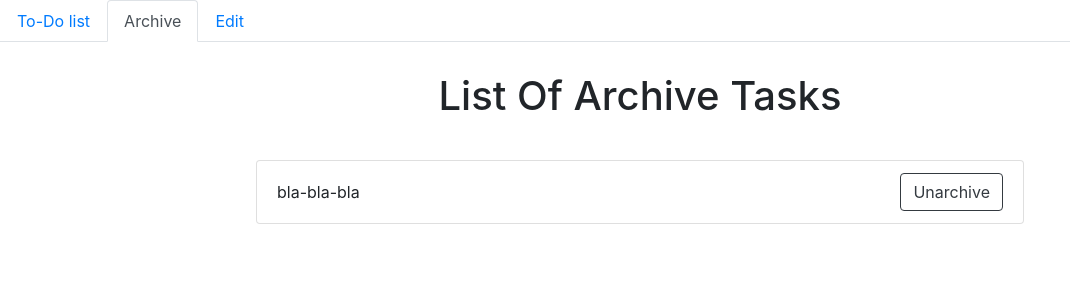
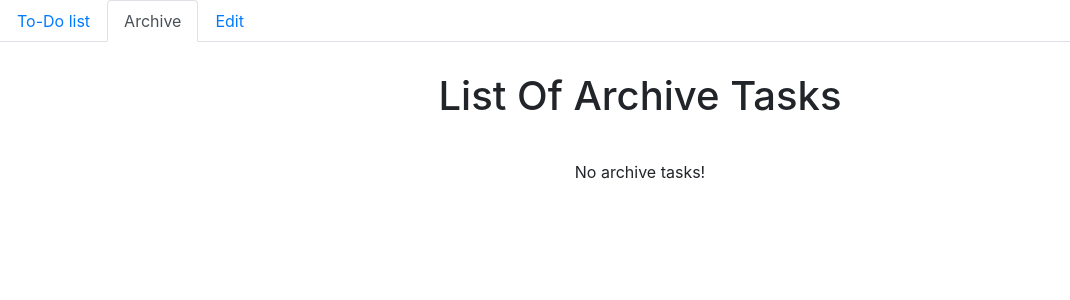
Before and after one commit to HomaX1/js-mentoring-program, a React (Create React App) app in the folder react-to-do-list/: page /archive in a window 1280 px wide. Shown: the top 300 px of the page, without its empty margins (0-1070 px from the left). Built offline with nearby package versions, Linux system fonts and the light colour scheme.

Commit message:
added some logic

```diff
--- a/react-to-do-list/src/components/archive/archive.css
+++ b/react-to-do-list/src/components/archive/archive.css
@@ -0,0 +1,4 @@
+.archive__text {
+    text-align: center;
+
+}
--- a/react-to-do-list/src/components/archive/archive.js
+++ b/react-to-do-list/src/components/archive/archive.js
@@ -1,26 +1,46 @@
 import React, {Component} from 'react';
 
 import './archive.css';
+import {archiveTask} from '../../actions/actionCreator';
 import Title from '../../components/title/title';
+import PropTypes from 'prop-types';
+import { connect } from 'react-redux';
 
 class Archive extends Component {
+  static propTypes = {
+    archiveTask: PropTypes.func
+  };
+
+  static defaultProps = {
+    archiveTask: () => {}
+  };
+
   render() {
+    const {archive, archiveTask} = this.props;
+    console.log(archive);
     return (
       <div className="archive">
-                <Title title="List of archive tasks" />
+        <Title title="List of archive tasks"/>
         <ul className="list-group to-do-list">
-                    {/*{tasks.map(({id, text, isCompleted}) => {*/}
-                        {/**/}
-                    {/*})}*/}
-                    <li className="list-group-item to-do-item">
-                        <span className="to-do-text">bla-bla-bla</span>
-                        {/*{isCompleted ? <span className="to-do-text"><del>{text}</del></span> : <span className="to-do-text">{text}</span>}*/}
+
+          {archive
+            ? archive.map(({id, text}) => {
+              return (
+                <li className="list-group-item to-do-item" archiveTask={archiveTask} id={id} key={id} text={text}>
+                  <span className="to-do-text">{text}</span>
                   <button type="button" className="button btn btn-outline-dark">Unarchive</button>
                 </li>
+              );
+            })
+            : <p className="archive__text">No archive tasks!</p>
+          }
+
         </ul>
       </div>
     );
   }
 }
 
-export default Archive;
+export default connect(state => ({
+  ...state.archive,
+}), {archiveTask})(Archive);
--- a/react-to-do-list/src/components/edit/edit.js
+++ b/react-to-do-list/src/components/edit/edit.js
@@ -10,16 +10,15 @@ class Edit extends Component {
     value: PropTypes.string,
   };
 
-
   static defaultProps = {
     onChange: () => {},
     value: '',
   };
 
   render() {
-        return(
+    return (
       <div className="edit">
-                <Title title="Edit task" />
+        <Title title="Edit task"/>
         <label className="edit-label">
           <input
             className="edit-input"
--- a/react-to-do-list/src/components/tabs/tabs.js
+++ b/react-to-do-list/src/components/tabs/tabs.js
@@ -2,14 +2,16 @@ import React from 'react';
 import { NavLink } from 'react-router-dom';
 import './tabs.css';
 
-const Tabs = () => (
+import PropTypes from 'prop-types';
+
+const Tabs = ({archive}) => (
   <nav>
     <ul className='nav nav-tabs'>
       <li className='nav-item'>
         <NavLink className='nav-link' exact to='/'>To-Do list</NavLink>
       </li>
       <li className='nav-item'>
-        <NavLink className='nav-link' to='/archive'>Archive</NavLink>
+        <NavLink className='nav-link' to='/archive' archive={archive}>Archive</NavLink>
       </li>
       <li className='nav-item'>
         <NavLink className='nav-link' to='/edit'>Edit</NavLink>
@@ -18,4 +20,12 @@ const Tabs = () => (
   </nav>
 );
 
+Tabs.propTypes = {
+  archiveTask: PropTypes.func
+};
+
+Tabs.defaultProps = {
+  archiveTask: () => {}
+};
+
 export default Tabs;
```
Lines whose indentation alone changed are shown as unchanged.
